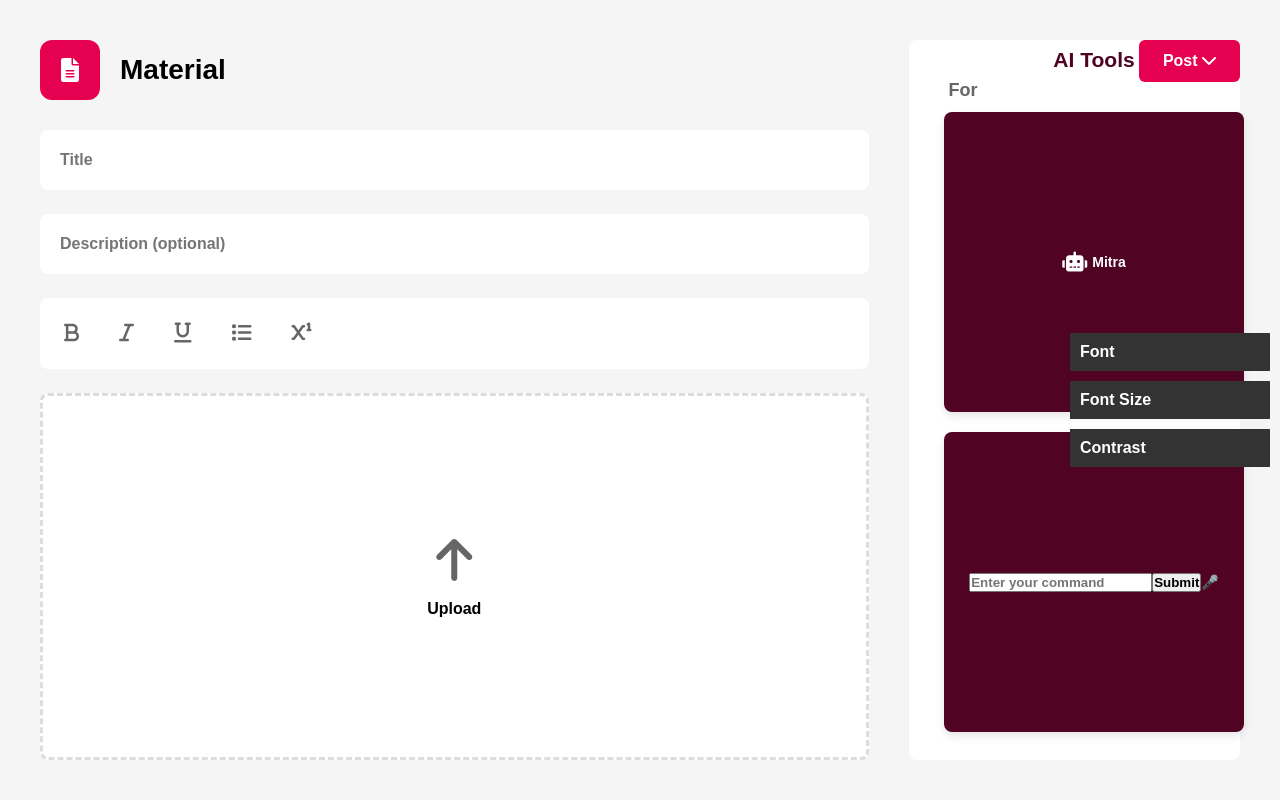
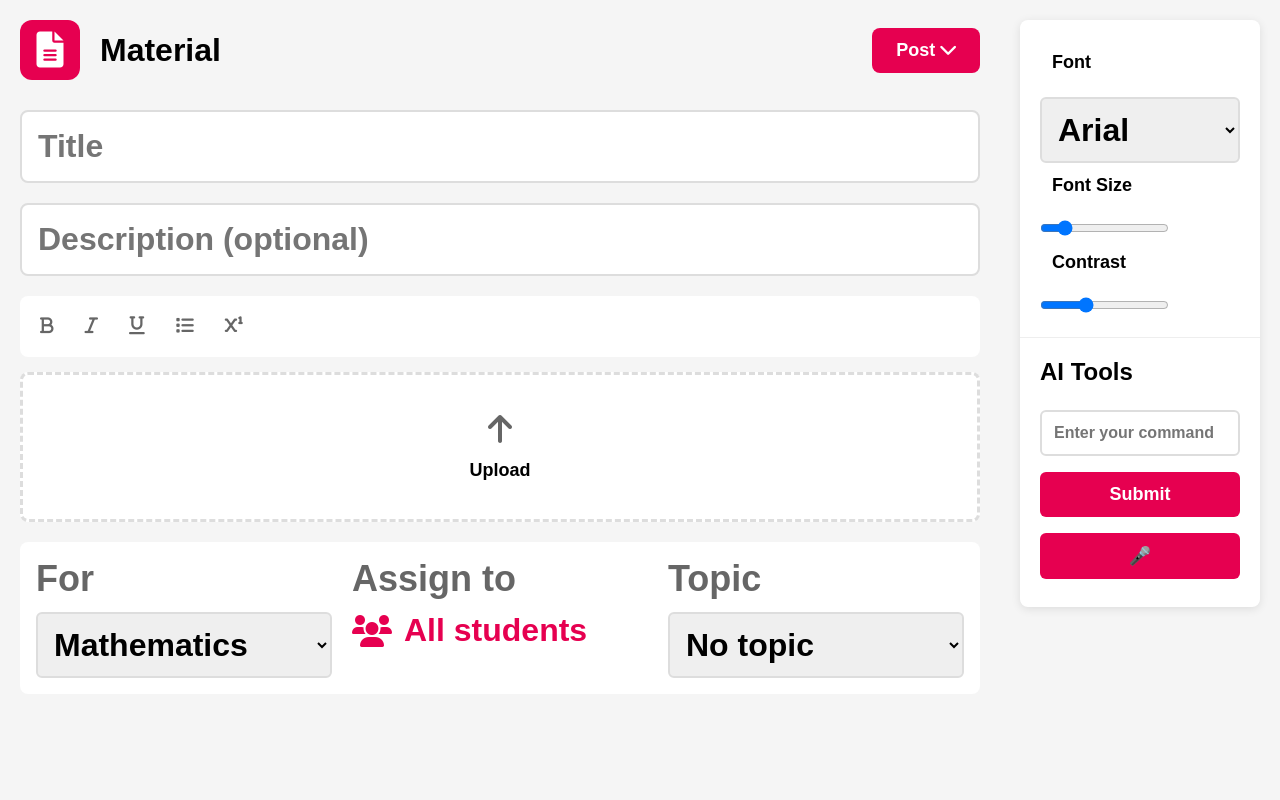
Before and after one commit to MadhankumarAI/EqualEdge-CodeRed25, a Flask app: template templates/CR-teacher.html in a window 1280 px wide. Run offline with Flask 3, Linux system fonts and the light colour scheme; the template is opened without the code that fills it, so the values that code supplies are empty.

Commit message:
Update CR-teacher.html

```diff
--- a/templates/CR-teacher.html
+++ b/templates/CR-teacher.html
@@ -5,8 +5,6 @@
     <meta name="viewport" content="width=device-width, initial-scale=1.0">
     <title>Upload Material</title>
     <link href="https://cdnjs.cloudflare.com/ajax/libs/font-awesome/6.0.0/css/all.min.css" rel="stylesheet">
-    <script src="{{ url_for('static', filename='custom.js') }}"></script>
-    <link rel="stylesheet" href="{{ url_for('static', filename='custom.css') }}">
     <style>
         * {
             margin: 0;
@@ -18,17 +16,18 @@
 
         body {
             background: #f5f5f5;
-            padding: 40px;
+            padding: 20px;
             min-height: 100vh;
+            overflow-x: hidden;
+            max-width: 100%;
         }
 
-        .container {
-            max-width: 1400px;
-            margin: 0 auto;
-            display: grid;
-            grid-template-columns: 2.5fr 1fr;
-            gap: 40px;
-            height: 100%;
+        /* Main content */
+        .main-content {
+            width: 100%;
+            max-width: calc(100% - 280px);
+            margin-right: 260px;
+            overflow-x: hidden;
         }
 
         .header {
@@ -47,7 +46,37 @@
             align-items: center;
             justify-content: center;
             color: white;
+            font-size: 36px;
+            position: relative;
+            cursor: pointer;
+        }
+
+        .logo .tooltip {
+            visibility: hidden;
+            background-color: #333;
+            color: white;
+            text-align: center;
+            padding: 8px 12px;
+            border-radius: 6px;
+            position: absolute;
+            z-index: 1;
+            bottom: 125%;
+            left: 50%;
+            transform: translateX(-50%);
             font-size: 24px;
+            white-space: nowrap;
+            opacity: 0;
+            transition: opacity 0.3s;
+        }
+
+        .logo:hover .tooltip {
+            visibility: visible;
+            opacity: 1;
+        }
+
+        h1 {
+            font-size: 32px;
+            font-weight: bold;
         }
 
         .post-button {
@@ -55,32 +84,31 @@
             color: white;
             border: none;
             padding: 12px 24px;
-            border-radius: 6px;
+            border-radius: 8px;
             cursor: pointer;
-            position: absolute;
-            right: 40px;
-            top: 40px;
-            font-size: 16px;
+            margin-left: auto;
+            font-size: 18px;
+            font-weight: bold;
         }
 
         .input-field {
             background: white;
-            border: none;
-            padding: 20px;
+            border: 2px solid #ddd;
+            padding: 16px;
             width: 100%;
-            margin-bottom: 24px;
+            margin-bottom: 20px;
             border-radius: 8px;
-            font-size: 16px;
-            height: 60px;
+            font-size: 32px;
+            font-weight: bold;
         }
 
         .editor-toolbar {
             display: flex;
-            gap: 24px;
-            padding: 16px;
+            gap: 15px;
+            padding: 12px;
             background: white;
             border-radius: 8px;
-            margin-bottom: 24px;
+            margin-bottom: 15px;
         }
 
         .toolbar-button {
@@ -88,171 +116,273 @@
             border: none;
             cursor: pointer;
             color: #666;
-            font-size: 20px;
+            font-size: 18px;
             padding: 8px;
+            position: relative;
+            border-radius: 4px;
+        }
+
+        .toolbar-button:hover {
+            background: #f0f0f0;
+        }
+
+        .toolbar-button .tooltip {
+            visibility: hidden;
+            background-color: #333;
+            color: white;
+            text-align: center;
+            padding: 8px 12px;
+            border-radius: 6px;
+            position: absolute;
+            z-index: 1;
+            bottom: 125%;
+            left: 50%;
+            transform: translateX(-50%);
+            font-size: 16px;
+            white-space: nowrap;
+            opacity: 0;
+            transition: opacity 0.3s;
+        }
+
+        .toolbar-button:hover .tooltip {
+            visibility: visible;
+            opacity: 1;
         }
 
         .upload-area {
             background: white;
             border-radius: 8px;
-            height: 200px;
+            height: 150px;
             display: flex;
             flex-direction: column;
             align-items: center;
             justify-content: center;
             border: 3px dashed #ddd;
             cursor: pointer;
-            flex: 1;          /* add this */
-            min-height: 0;    /* add this */
+            margin-bottom: 20px;
+            font-size: 18px;
+            font-weight: bold;
+        }
+
+        .upload-area:hover {
+            border-color: #E60050;
+            color: #E60050;
         }
 
         .upload-icon {
-            font-size: 48px;
+            font-size: 32px;
             color: #666;
-            margin-bottom: 16px;
+            margin-bottom: 15px;
         }
-        .left-panel {
+
+        #file-input {
+            display: none;
+        }
+
+        /* Assignment panel */
+        .assignment-panel {
             display: flex;
-         flex-direction: column;
-         height: 100%;
+            gap: 20px;
+            background: white;
+            padding: 16px;
+            border-radius: 8px;
+            margin-bottom: 20px;
+            flex-wrap: wrap;
         }
-        .right-panel {
-            background: white;
-            padding: 40px;
-            border-radius: 8px;
-            height: 100%;
-            height: 100%;                /* add this */
-            display: flex;              /* add this */
-            flex-direction: column;     /* add this */
-            gap: 20px;
+
+        .panel-section {
+            flex: 1;
+            min-width: 200px;
+        }
+
+        .section-title {
+            color: #666;
+            margin-bottom: 12px;
+            font-size: 36px;
+            font-weight: bold;
         }
 
         .dropdown {
             width: 100%;
-            padding: 16px;
+            padding: 12px;
             border: 2px solid #ddd;
-            border-radius: 8px;
-            margin-bottom: 24px;
-            font-size: 16px;
+            border-radius: 6px;
+            font-size: 32px;
+            font-weight: bold;
         }
 
         .assign-section {
-            margin: 40px 0;
+            display: flex;
+            align-items: center;
+            gap: 12px;
+            color: #E60050;
+            cursor: pointer;
+            font-size: 32px;
+            font-weight: bold;
         }
 
-        .assign-all {
-            display: flex;
-            align-items: center;
-            color: #E60050;
-            gap: 12px;
-            font-size: 18px;
+        /* Right sidebar */
+        .sidebar {
+            width: 240px;
+            position: fixed;
+            right: 20px;
+            top: 20px;
+            background: white;
+            border-radius: 8px;
+            box-shadow: 0 2px 10px rgba(0,0,0,0.1);
+            max-height: calc(100vh - 40px);
+            overflow-y: auto;
         }
 
-        .section-title {
-            color: #666;
-            margin-bottom: 16px;
-            font-size: 18px;
+        .settings-panel {
+            padding: 20px;
+            border-bottom: 1px solid #eee;
         }
 
-        h2 {
-            font-size: 28px;
+        .settings-btn {
+    padding: 12px;
+    cursor: pointer;
+    font-size: 18px;  /* Reduced from 32px */
+    font-weight: bold;
+    margin-bottom: 12px;
 }
-        html, body {
-         height: 100%;
-         overflow: hidden;
-        }
+
         .ai-tools {
-            font-size: 18px;
-            padding: 16px;
-            position: absolute;
-            top: 50%; /* Center vertically */
-            right: 20px; /* Align to the right */
-            transform: translateY(-50%); /* Adjust for perfect vertical centering */
-            display: flex;
-            flex-direction: column;
-            align-items: center;
-            gap: 20px; /* Space between elements */
+            padding: 20px;
         }
 
         .ai-tools h3 {
-            margin-bottom: 20px;
-            text-align: center;
-            color: #500323;
+    font-size: 24px;  /* Reduced from 36px */
+    font-weight: bold;
+    margin-bottom: 16px;
 }
 
-        .square {
-            width: 300px;
-            height: 300px;
-            display: flex;
-            justify-content: center;
-            align-items: center;
-            background-color: #500323;
-            color: white;
-            font-size: 14px;
-            border-radius: 8px;
-            box-shadow: 0 4px 8px rgba(0, 0, 0, 0.1);
-            transition: transform 0.3s ease, box-shadow 0.3s ease;
-            cursor: pointer;
-            text-align: center;
-            padding: 8px;
+.voice-input {
+    width: 100%;
+    padding: 12px;
+    margin: 8px 0;
+    border: 2px solid #ddd;
+    border-radius: 6px;
+    font-size: 16px;  /* Reduced from 32px */
+    font-weight: bold;
 }
 
-        .square:hover {
-            transform: scale(1.1);
-            box-shadow: 0 6px 12px rgba(0, 0, 0, 0.2);
+.ai-tools button {
+    padding: 12px 24px;
+    margin: 8px 0;
+    border: none;
+    background: #E60050;
+    color: white;
+    border-radius: 6px;
+    cursor: pointer;
+    font-size: 18px;  /* Reduced from 32px */
+    font-weight: bold;
+    width: 100%;
+}
+.header,
+.input-field,
+.editor-toolbar,
+.upload-area,
+.assignment-panel{
+    max-width: 100%;
+    box-sizing: border-box;
 }
 
-        .square i {
-            margin-right: 5px;
-            font-size: 20px;
+@media (max-width: 1024px) {
+    body {
+        padding: 10px;  /* Reduced padding for mobile */
     }
+
+    .main-content {
+        max-width: 100%;
+        margin-right: 0;
+        margin-bottom: 20px;
+        padding: 0 10px;  /* Add some padding */
+    }
+
+    .sidebar {
+        position: static;
+        width: 100%;
+        max-height: none;
+    }
+
+    .assignment-panel {
+        flex-direction: column;
+    }
+
+    /* Ensure all elements stay within viewport */
+    .input-field,
+    .editor-toolbar,
+    .upload-area,
+    .assignment-panel,
+    .dropdown {
+        width: 100%;
+        max-width: 100%;
+    }
+}
+
     </style>
 </head>
 <body>
-    <div class="container">
-        <div class="left-panel">
+    <div class="main-content">
         <div class="header">
-                <div class="logo">
+            <div class="logo" role="img" aria-label="Material logo">
                 <i class="fas fa-file-alt"></i>
+                <span class="tooltip">Profile</span>
             </div>
-                <h2>Material</h2>
+            <h1>Material</h1>
             <button class="post-button">Post <i class="fas fa-chevron-down"></i></button>
         </div>
 
-            <input type="text" class="input-field" placeholder="Title">
-            <input type="text" class="input-field" placeholder="Description (optional)">
+        <input type="text" class="input-field" placeholder="Title" aria-label="Enter title">
+        <input type="text" class="input-field" placeholder="Description (optional)" aria-label="Enter description">
 
-            <div class="editor-toolbar">
-                <button class="toolbar-button"><i class="fas fa-bold"></i></button>
-                <button class="toolbar-button"><i class="fas fa-italic"></i></button>
-                <button class="toolbar-button"><i class="fas fa-underline"></i></button>
-                <button class="toolbar-button"><i class="fas fa-list"></i></button>
-                <button class="toolbar-button"><i class="fas fa-superscript"></i></button>
+        <div class="editor-toolbar" role="toolbar" aria-label="Text formatting options">
+            <button class="toolbar-button" aria-label="Bold">
+                <i class="fas fa-bold"></i>
+                <span class="tooltip">Bold</span>
+            </button>
+            <button class="toolbar-button" aria-label="Italics">
+                <i class="fas fa-italic"></i>
+                <span class="tooltip">Italics</span>
+            </button>
+            <button class="toolbar-button" aria-label="Underline">
+                <i class="fas fa-underline"></i>
+                <span class="tooltip">Underlined</span>
+            </button>
+            <button class="toolbar-button" aria-label="Pointers">
+                <i class="fas fa-list"></i>
+                <span class="tooltip">Pointers</span>
+            </button>
+            <button class="toolbar-button" aria-label="Superscript">
+                <i class="fas fa-superscript"></i>
+                <span class="tooltip">Superscript</span>
+            </button>
         </div>
 
-            <div class="upload-area">
+        <input type="file" id="file-input" multiple>
+        <div class="upload-area" role="button" tabindex="0" onclick="document.getElementById('file-input').click();" onkeypress="if(event.key==='Enter') document.getElementById('file-input').click();">
             <i class="fas fa-arrow-up upload-icon"></i>
             <div>Upload</div>
         </div>
-        </div>
 
-        <div class="right-panel">
-            <div>
+        <div class="assignment-panel">
+            <div class="panel-section">
                 <div class="section-title">For</div>
                 <select class="dropdown">
                     <option>Mathematics</option>
                 </select>
             </div>
 
+            <div class="panel-section">
+                <div class="section-title">Assign to</div>
                 <div class="assign-section">
-                <div class="section-title">Assign to</div>
-                <div class="assign-all">
                     <i class="fas fa-users"></i>
                     All students
                 </div>
             </div>
 
-            <div>
+            <div class="panel-section">
                 <div class="section-title">Topic</div>
                 <select class="dropdown">
                     <option>No topic</option>
@@ -260,139 +390,41 @@
             </div>
         </div>
     </div>
-    <div class="settings-container">
-        <div class="settings-btn" onclick="toggleDropdown('fontDropdown')">Font</div>
-        <div class="dropdown" id="fontDropdown">
-            <button onclick="setFont('Arial')">Arial</button>
-            <button onclick="setFont('Courier New')">Courier New</button>
-            <button onclick="setFont('Georgia')">Georgia</button>
+
+    <div class="sidebar">
+        <div class="settings-panel">
+            <div class="settings-btn" tabindex="0">Font</div>
+            <select class="dropdown">
+                <option>Arial</option>
+                <option>Courier New</option>
+                <option>Georgia</option>
+            </select>
+
+            <div class="settings-btn" tabindex="0">Font Size</div>
+            <input type="range" min="10" max="50" value="16">
+
+            <div class="settings-btn" tabindex="0">Contrast</div>
+            <input type="range" min="0.5" max="2" value="1" step="0.1">
         </div>
 
-        <div class="settings-btn" onclick="toggleSlider('fontSizeSlider')">Font Size</div>
-        <div class="slider" id="fontSizeSlider">
-            <input type="range" min="10" max="50" value="16" onchange="setFontSize(this.value)">
-            <p>Font Size: <span id="fontSizeValue">16px</span></p>
-        </div>
-
-        <div class="settings-btn" onclick="toggleSlider('contrastSlider')">Contrast</div>
-        <div class="slider" id="contrastSlider">
-            <input type="range" min="0.5" max="2" value="1" step="0.1" onchange="setContrast(this.value)">
-            <p>Contrast: <span id="contrastValue">1</span></p>
-        </div>
-    </div>
         <div class="ai-tools">
             <h3>AI Tools</h3>
             <div class="square">
-            <i class="fas fa-robot"></i>
-            <span>Mitra</span>
+                <input type="text" class="voice-input" placeholder="Enter your command" aria-label="Enter voice command">
+                <button>Submit</button>
+                <button aria-label="Start voice recognition">🎤</button>
             </div>
-        <div class="square">
-            <input type="text" id="voiceInput" placeholder="Enter your command" />
-            <button onclick="sendVoiceCommand(event)">Submit</button>
-            <span id="micIcon" style="cursor: pointer;" onclick="startVoiceRecognition()">🎤</span> <!-- Microphone icon -->
-            <button id="stopButton" style="display: none;" onclick="stopVoiceRecognition(event)">Stop</button> <!-- Stop button -->
+        </div>
     </div>
 
-        <div id="result"></div>
-    </div>
-    <audio id="popup-sound" src="static/sounds/popup.mp3" preload="auto"></audio>
-
     <script>
-        // Play the sound when the page is fully loaded
-        window.addEventListener('DOMContentLoaded', () => {
-            const sound = document.getElementById('popup-sound');
-            sound.play().catch(error => {
-                console.error("Error playing the sound:", error);
-            });
-        });
-    </script>
-
-<script>
-    //anvaya--------------------------------------------------------
-    (() => {
-        let recognition;
-        let timeoutId;
-        let pauseTimer;
-
-        function initializeSpeechRecognition() {
-            if (!recognition) {
-                recognition = new (window.SpeechRecognition || window.webkitSpeechRecognition)();
-                recognition.lang = 'en-US';
-                recognition.interimResults = false;
-                recognition.maxAlternatives = 1;
-                recognition.continuous = false;
-
-                recognition.onresult = function (event) {
-                    const transcript = event.results[0][0].transcript.toLowerCase();
-                    console.log("Recognized command:", transcript);
-                    document.getElementById("voiceInput").value = transcript;
-
-                    fetch('/process_command', {
-                        method: 'POST',
-                        headers: { 'Content-Type': 'application/json' },
-                        body: JSON.stringify({ command: transcript }),
-                    })
-                        .then((response) => response.json())
-                        .then((data) => {
-                            if (data.redirect_url) {
-                                window.location.href = data.redirect_url;
-                            }
-                        })
-                        .catch((err) => console.error("Error:", err));
-                };
-
-                recognition.onerror = function (event) {
-                    console.error("Error occurred in recognition:", event.error);
-                };
-
-                recognition.onend = function () {
-                    console.log("Speech recognition ended.");
-                    if (!pauseTimer) recognition.start();
-                };
-            }
-        }
-
-        window.startVoiceRecognition = function () {
-            initializeSpeechRecognition();
-            try {
-                recognition.start();
-                console.log("Speech recognition started.");
-                document.getElementById("anvaya-item").classList.add("flickering");
-
-                timeoutId = setTimeout(() => {
-                    stopVoiceRecognition();
-                }, 5000);
-            } catch (error) {
-                console.error("Error starting SpeechRecognition:", error);
-            }
-        };
-
-        function stopVoiceRecognition() {
-            if (recognition) {
-                recognition.stop();
-                console.log("Speech recognition stopped.");
-            }
-            resetUI();
-        }
-
-        function resetUI() {
-            document.getElementById("anvaya-item").classList.remove("flickering");
-        }
-
-        document.addEventListener("keydown", function (event) {
-            if (event.key === "Escape") {
-                event.preventDefault();
-                window.startVoiceRecognition();
+        document.getElementById('file-input').addEventListener('change', function(e) {
+            const files = Array.from(e.target.files);
+            if (files.length > 0) {
+                console.log('Selected files:', files.map(f => f.name));
+                // Here you can add code to handle the file upload to your server
             }
         });
-
-        function resetPauseTimer() {
-            if (pauseTimer) clearTimeout(pauseTimer);
-            pauseTimer = setTimeout(() => {
-                stopVoiceRecognition();
-            }, 5000);
-        }
-    })();
     </script>
 </body>
 </html>
```
Lines whose indentation alone changed are shown as unchanged.
